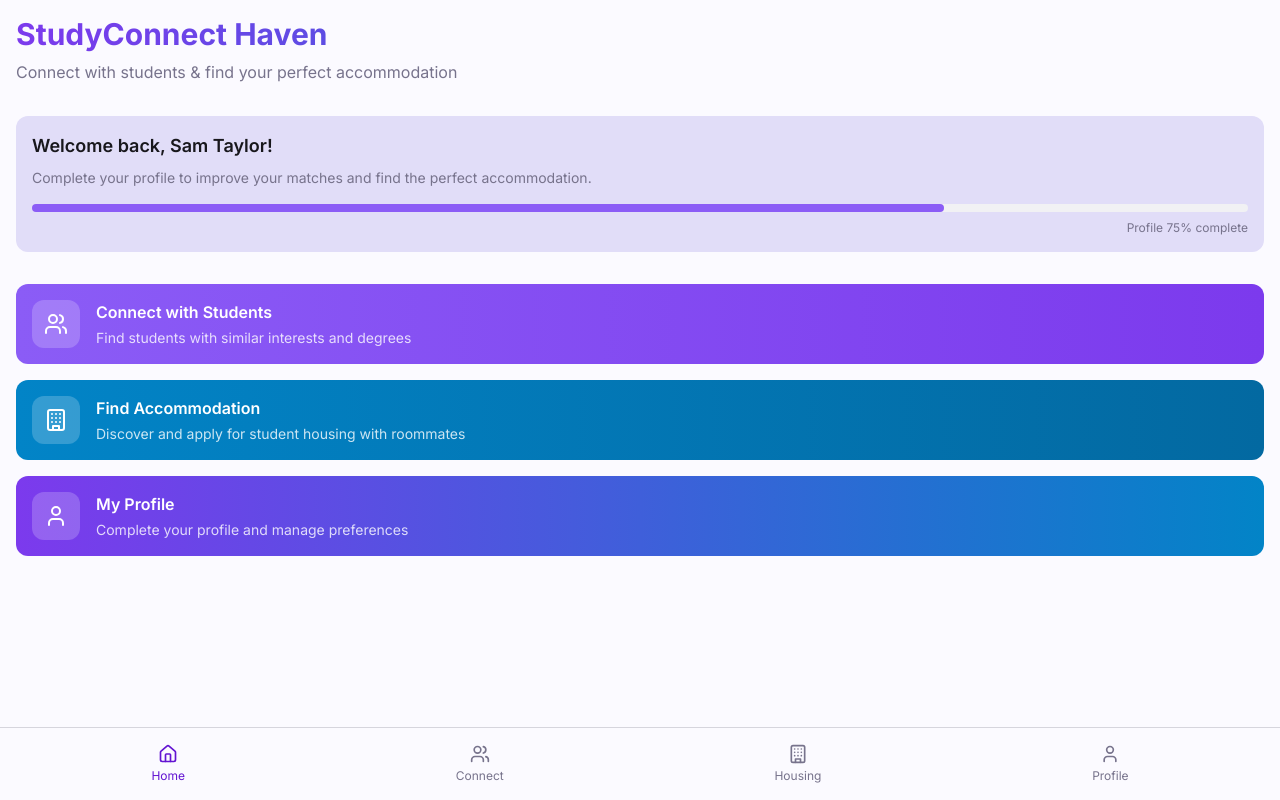
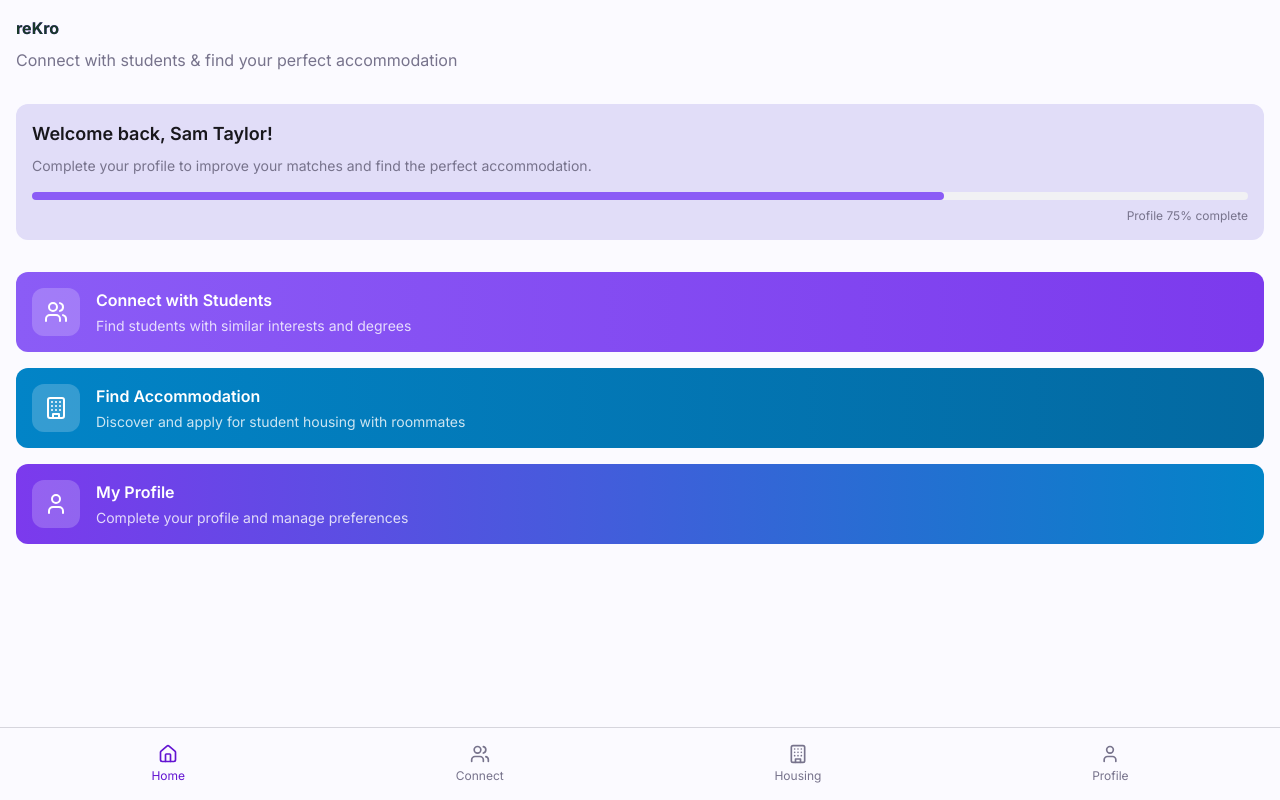
Before and after one commit to camillechan2711/rekro, a React (Vite) app: page / in a window 1280 px wide. Built offline with nearby package versions, Linux system fonts and the light colour scheme.

Commit message:
Visual edit in Lovable
Edited UI in Lovable

```diff
--- a/src/pages/Index.tsx
+++ b/src/pages/Index.tsx
@@ -1,34 +1,37 @@
-
 import React from 'react';
 import { Link } from 'react-router-dom';
 import { Button } from '@/components/ui/button';
 import { Users, Building, User } from 'lucide-react';
 import Navbar from '@/components/Navbar';
 import { currentUser } from '@/data/mockData';
-
 const Index = () => {
-  return (
-    <div className="app-container">
+  return <div className="app-container">
       <main className="main-content p-4">
         <div className="mb-8 animate-fadeIn">
-          <h1 className="text-3xl font-bold gradient-heading mb-2">StudyConnect Haven</h1>
+          <h1 className="font-bold gradient-heading mb-2 text-[183728] text-[#183829]">reKro</h1>
           <p className="text-muted-foreground">Connect with students & find your perfect accommodation</p>
         </div>
 
-        <div className="mb-8 animate-slideUp" style={{ animationDelay: '100ms' }}>
+        <div className="mb-8 animate-slideUp" style={{
+        animationDelay: '100ms'
+      }}>
           <div className="p-4 bg-accent rounded-xl mb-4">
             <h2 className="text-lg font-semibold mb-2">Welcome back, {currentUser.name}!</h2>
             <p className="text-sm text-muted-foreground mb-4">
               Complete your profile to improve your matches and find the perfect accommodation.
             </p>
             <div className="w-full bg-muted rounded-full h-2 mb-2">
-              <div className="bg-brand-500 h-2 rounded-full" style={{ width: '75%' }}></div>
+              <div className="bg-brand-500 h-2 rounded-full" style={{
+              width: '75%'
+            }}></div>
             </div>
             <p className="text-xs text-right text-muted-foreground">Profile 75% complete</p>
           </div>
         </div>
 
-        <div className="grid gap-4 animate-slideUp" style={{ animationDelay: '200ms' }}>
+        <div className="grid gap-4 animate-slideUp" style={{
+        animationDelay: '200ms'
+      }}>
           <Link to="/connect">
             <div className="p-4 bg-gradient-to-r from-brand-500 to-brand-600 text-white rounded-xl flex items-center">
               <div className="mr-4 p-3 bg-white/20 rounded-lg">
@@ -67,8 +70,6 @@ const Index = () => {
         </div>
       </main>
       <Navbar />
-    </div>
-  );
+    </div>;
 };
-
 export default Index;
```
